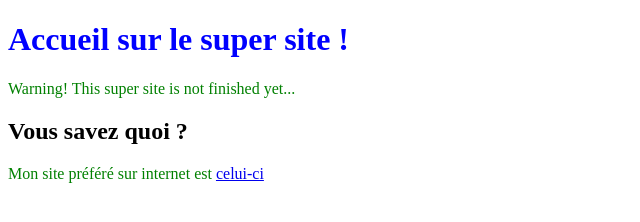
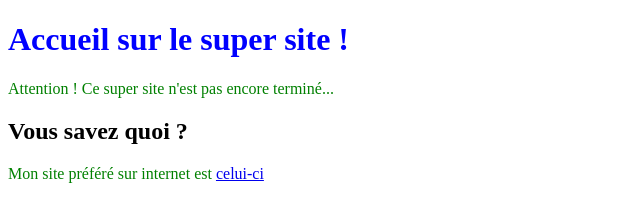
Before and after one commit to LilasD/collaboration, a plain HTML site: page index.html in a window 1280 px wide. Shown: the full height of the page, 0-640 px from the left. Drawn offline with Linux system fonts and the light colour scheme.

Commit message:
Traduction du paragraphe

```diff
--- a/index.html
+++ b/index.html
@@ -10,8 +10,7 @@
 <body>
     <h1>Accueil sur le super site !</h1>
 
-    <!-- TODO 1a: traduire le paragraphe en français -->
-    <p>Warning! This super site is not finished yet...</p>
+    <p>Attention ! Ce super site n'est pas encore terminé...</p>
 
 
     <h2>Vous savez quoi ?</h2>
```
